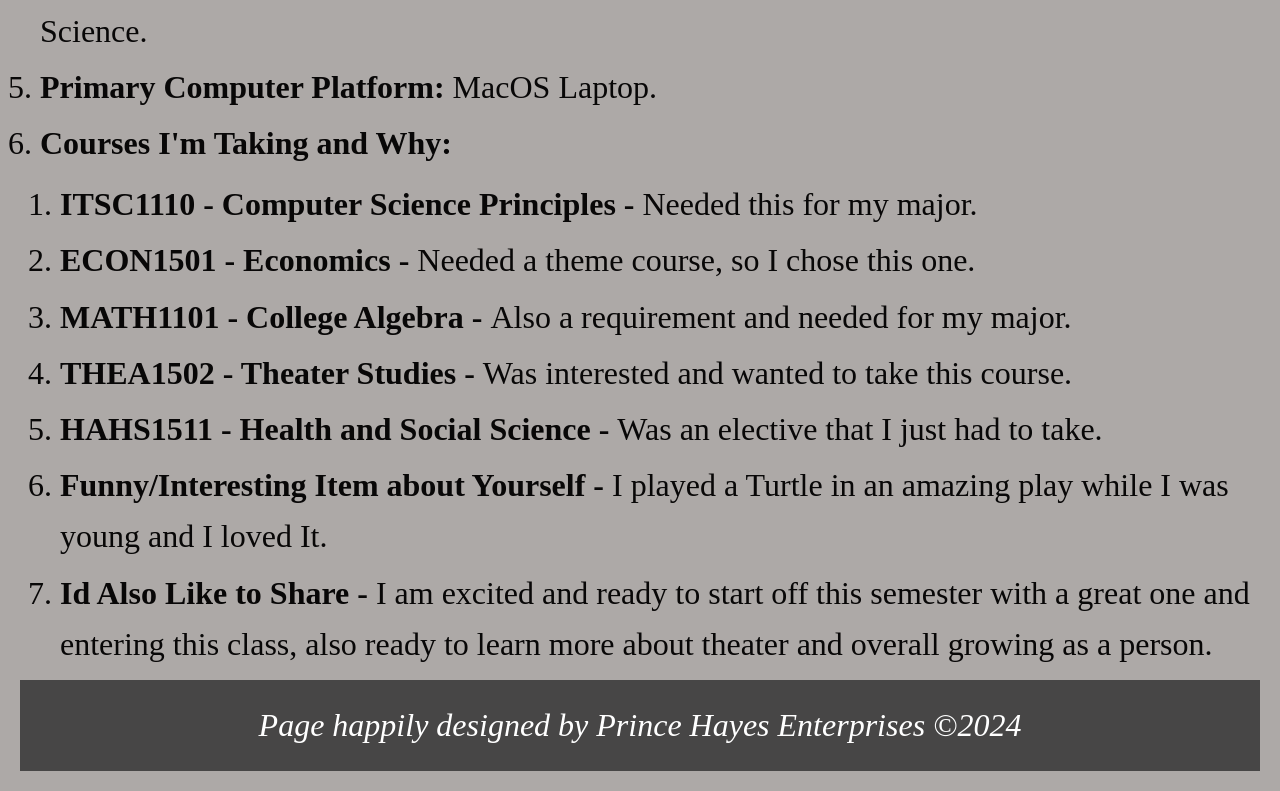
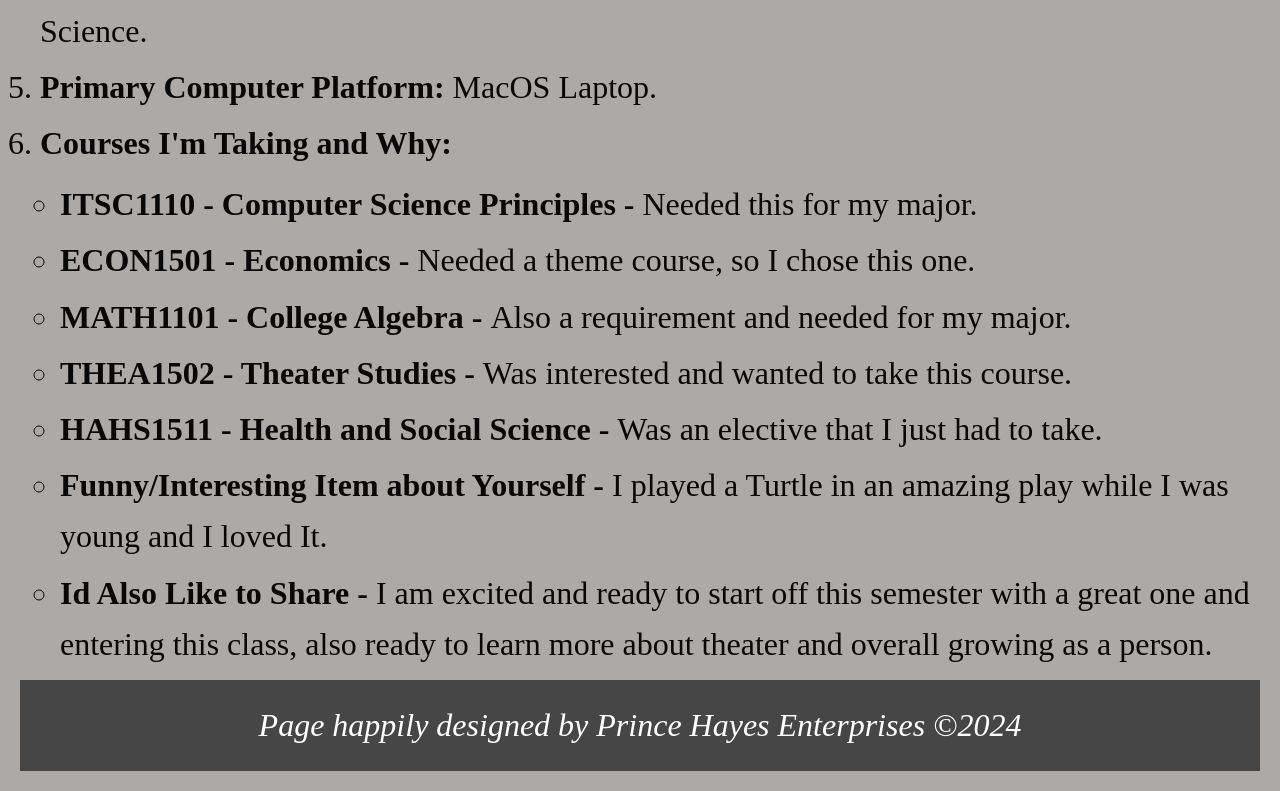
Before and after one commit to PrinceH1-cpu/PrinceH1-cpu.github.io, a plain HTML site: page itsc1110/introduction.html in a window 1280 px wide. Shown: the part 929-1720 px from the top of the page. Drawn offline with Linux system fonts and the light colour scheme.

Commit message:
Update introduction.html

```diff
--- a/itsc1110/introduction.html
+++ b/itsc1110/introduction.html
@@ -35,8 +35,8 @@
       <li><strong>Academic Background:</strong> Im currently a freshman who is majoring in Computer Science and concentration of Information Systems. Entering with college credits from North Carolina Agricultural and Technical State University.</li>
       <li><strong>Background In This Subject:</strong> I really dont have any experience or knowledge in Computer Science.</li>
       <li><strong>Primary Computer Platform:</strong> MacOS Laptop.</li>
-      <li><strong>Courses I'm Taking and Why:</strong></li>
-      <ol>
+      <li><strong>Courses I'm Taking and Why:</strong>
+        <ul>
           <li><strong>ITSC1110 - Computer Science Principles - </strong> Needed this for my major.</li>
           <li><strong>ECON1501 - Economics - </strong> Needed a theme course, so I chose this one.</li>
           <li><strong>MATH1101 - College Algebra - </strong> Also a requirement and needed for my major.</li>
@@ -44,7 +44,8 @@
           <li><strong>HAHS1511 - Health and Social Science - </strong> Was an elective that I just had to take.</li>
           <li><strong>Funny/Interesting Item about Yourself - </strong> I played a Turtle in an amazing play while I was young and I loved It.</li>
           <li><strong>Id Also Like to Share - </strong> I am excited and ready to start off this semester with a great one and entering this class, also ready to learn more about theater and overall growing as a person.</li>
-      </ol>
+        </ul>
+      </li>
     </ol>
 
     </main>
```
Lines whose indentation alone changed are shown as unchanged.
